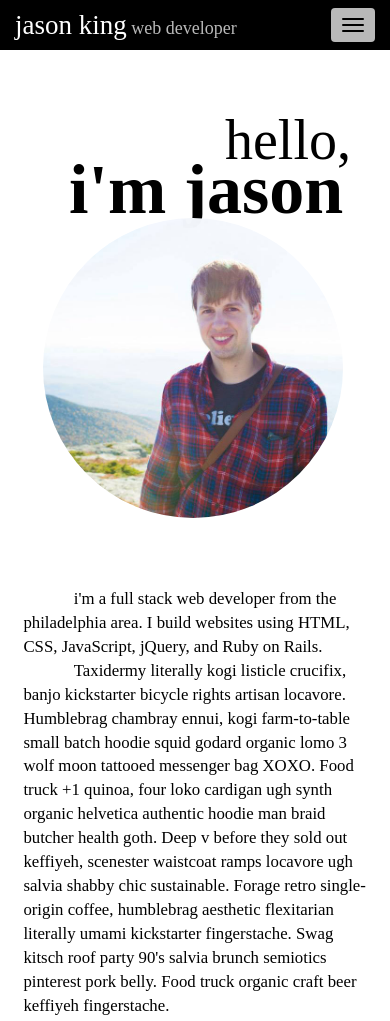
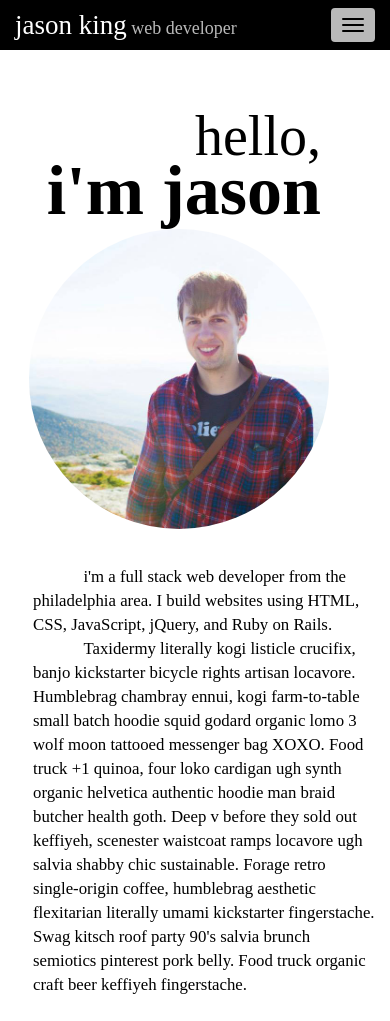
Before and after one commit to kingjasonw/portfolio, a plain HTML site: page index.html in a window 390 px wide. Shown: the top 1021 px of the page. Drawn offline with nearby package versions, Linux system fonts and the light colour scheme.

Commit message:
mobile styling

```diff
--- a/css/styles.css
+++ b/css/styles.css
@@ -43,6 +43,13 @@ body {
 
 /* about */
 
+#about {
+	margin-right: 0;
+	margin-right: 0;
+	width: 100%;
+	margin-bottom: 10%;
+}
+
 #about-left {
 	font-family: 'Roboto-slab', serif;
 	font-weight: 300;
@@ -52,7 +59,7 @@ body {
 
 #about-left p {
 	margin-left: 15%;
-	margin-top: 15%;
+	margin-top: 30%;
 }
 
 #about-right h2 {
@@ -61,32 +68,28 @@ body {
 	font-weight: 400;
 	font-size: 4em;
 	color: #000000;
-	margin-right: 10%;
-	margin-bottom: 0;
+	padding-right: 15%;
+	padding-top: 10%;
 }
 
 #about-right h1 {
-	float: right;
 	font-family: 'Roboto-slab', serif;
 	font-weight: 700;
 	font-size: 5em;
 	color: #000000;
-	margin-right: 10%;
-	margin-top: -20px;
 	z-index: 2;
+	float: right;
+	padding-right: 15%;
+	margin-top: -7%;
+	margin-bottom: 0;
 }
 
 #about-image {
 	border-radius: 50%;
 	max-width: 300px;
+	z-index: 1;
 	float: right;
-	opacity: .99;
-	z-index: 1;
-}
-
-#about {
-	margin-top: 5%;
-	margin-bottom: 5%;
+	margin-right: 15%;
 }
 
 
@@ -95,6 +98,9 @@ body {
 #work {
 	background-color: #f1f1f2;
 	margin-bottom: 0;
+	margin-left: 0;
+	margin-right: 0;
+	width: 100%;
 }
 
 #work h1 {
@@ -128,6 +134,9 @@ body {
 	padding-top: 10%;
 	padding-bottom: 10%;
 	padding-left: 5%;
+	margin-left: 0;
+	margin-right: 0;
+	width: 100%;
 }
 
 #contact h1 {
@@ -135,6 +144,7 @@ body {
 	font-size: 8em;
 	font-weight: 700;
 	color: #000000;
+	text-align: center;
 }
 
 #contact-icons img {
@@ -159,13 +169,19 @@ footer {
 /* mobile */
 
 @media (max-width: 768px) {
-	#about-left p {
-		margin-right: 5%;
-		margin-left: 6%;
+
+	#about-right h1 {
+		text-align: center;
 	}
 
-	#about-right h1 {
-		margin-right: 12%;
+	#about-image {
+		float: none;
+		margin-left: 4%;
+	}
+
+	#about-left p {
+		margin-left: 5%;
+		margin-top: 10%;
 	}
 
 	#work-images {
--- a/index.html
+++ b/index.html
@@ -1,6 +1,3 @@
-<<<<<<< HEAD
-My Page
-=======
 <!DOCTYPE html>
 <html>
 <head>
@@ -48,18 +45,28 @@ My Page
     </div><!-- /.container-fluid -->
   </nav>
 
-	<div class="row anchor" id="about">
-    <div class="col-lg-6 col-lg-push-6 col-md-6 col-md-push-6 col-sm-6 col-xs-12" id="about-right">
-      <h2>hello,</h2>
-      <h1>i'm jason<h1>
-      <img src="img/mevt.jpg" id="about-image">
+  <div class="container anchor" id="about">
+	<div class="row">
+    <div class="col-lg-6 col-lg-push-6 col-md-6 col-md-push-6 col-sm-12 col-xs-12" id="about-right">
+      <div class="row">
+        <div class="col-lg-12 col-md-12 col-sm-12 col-xs-12">
+          <h2>hello,</h2>
+        </div>
+        <div class="col-lg-12 col-md-12 col-sm-12 col-xs-12">
+          <h1>i'm jason<h1>
+        </div>
+        <div class="col-lg-12 col-md-12 col-sm-12 col-xs-12">
+          <img src="img/mevt.jpg" id="about-image">
+        </div>
+      </div>
     </div>
-    <div class="col-lg-6 col-lg-pull-6 col-md-6 col-md-pull-6 col-sm-6 col-sm-pull-6 col-xs-12" id="about-left">
+    <div class="col-lg-6 col-lg-pull-6 col-md-6 col-md-pull-6 col-sm-12 col-xs-12" id="about-left">
       <p style="text-indent: 3em">i'm a full stack web developer from the philadelphia area. I build websites using HTML, CSS, JavaScript, jQuery, and Ruby on Rails.<br><span style="margin-left: 3em"></span>Taxidermy literally kogi listicle crucifix, banjo kickstarter bicycle rights artisan locavore. Humblebrag chambray ennui, kogi farm-to-table small batch hoodie squid godard organic lomo 3 wolf moon tattooed messenger bag XOXO. Food truck +1 quinoa, four loko cardigan ugh synth organic helvetica authentic hoodie man braid butcher health goth. Deep v before they sold out keffiyeh, scenester waistcoat ramps locavore ugh salvia shabby chic sustainable. Forage retro single-origin coffee, humblebrag aesthetic flexitarian literally umami kickstarter fingerstache. Swag kitsch roof party 90's salvia brunch semiotics pinterest pork belly. Food truck organic craft beer keffiyeh fingerstache.</p>
     </div>
   </div>
+</div>
 
-	<div class="anchor" id="work">
+<div class="container anchor" id="work">
     <div class="row" id="work-images">
       <div class="col-lg-6 col-md-6 col-sm-6 col-xs-12">
         <h1>work</h1>
@@ -79,11 +86,12 @@ My Page
             <img src="img/turntable.png" class="img-responsive">
           </div>
         </div>
-      </div>
     </div>
 	</div>
+</div>
 
-	<div id="contact" class="row anchor">
+<div class="container anchor" id="contact">
+	<div  class="row">
     <div class="col-lg-12 col-md-12 col-sm-12 col-xs-12" id="contact-sm">
       <h1>contact</h1>
     </div>
@@ -110,6 +118,7 @@ My Page
       </div>
     </div>
   </div>
+</div>
 
   <footer>
     <p>&copy jason king 2016</p>
@@ -117,4 +126,3 @@ My Page
 
 </body>
 </html>
->>>>>>> master
```
